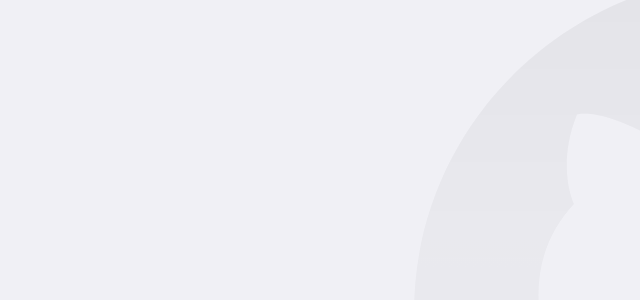
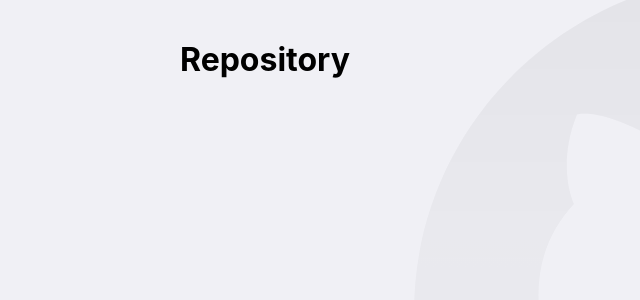
Before and after one commit to tiohs/GoBarber, a React (Create React App) app in the folder Nivel 2/Front-End/project-react-typescript/: page /repository/1 in a window 1280 px wide. Before the commit this address had no page. Shown: the top 300 px of the page, without its empty margins (0-640 px from the left). Built offline with nearby package versions, Linux system fonts and the light colour scheme.

Commit message:
recebendo elemtos por repositorio

```diff
--- a/Nivel 2/Front-End/project-react-typescript/src/pages/Dashboard/index.tsx
+++ b/Nivel 2/Front-End/project-react-typescript/src/pages/Dashboard/index.tsx
@@ -1,6 +1,7 @@
 import React, { useState, FormEvent, useEffect } from 'react';
 import { FiChevronRight } from 'react-icons/fi';
 import { Title, Form, Repositories, Error } from './style';
+import { Link } from 'react-router-dom';
 import api from '../../services/api';
 
 interface Repository {
@@ -56,7 +57,10 @@ const Dashboard: React.FC = () => {
       { inputError && <Error>{inputError}</Error> }
       <Repositories>
        { repositories.map(repository => (
-        <a key={repository.full_name} href="test">
+        <Link
+          key={repository.full_name}
+          to={`${repository.full_name}`}
+        >
           <img
             src={repository.owner.avatar_url}
             alt={repository.full_name}
@@ -66,7 +70,7 @@ const Dashboard: React.FC = () => {
             <p>{repository.description}</p>
           </div>
           <FiChevronRight size={20}/>
-        </a>
+        </Link>
        ))}
       </Repositories>
     </>
--- a/Nivel 2/Front-End/project-react-typescript/src/routes/index.tsx
+++ b/Nivel 2/Front-End/project-react-typescript/src/routes/index.tsx
@@ -7,7 +7,7 @@ import Repository from "../pages/Repository";
 const Routers: React.FC = () => (
   <Routes>
     <Route path="/" element={<Dashboard />} />
-    <Route path="/repository" element={<Repository />}/>
+    <Route path="/repository/:repository" element={<Repository />}/>
   </Routes>
 )
 
```
